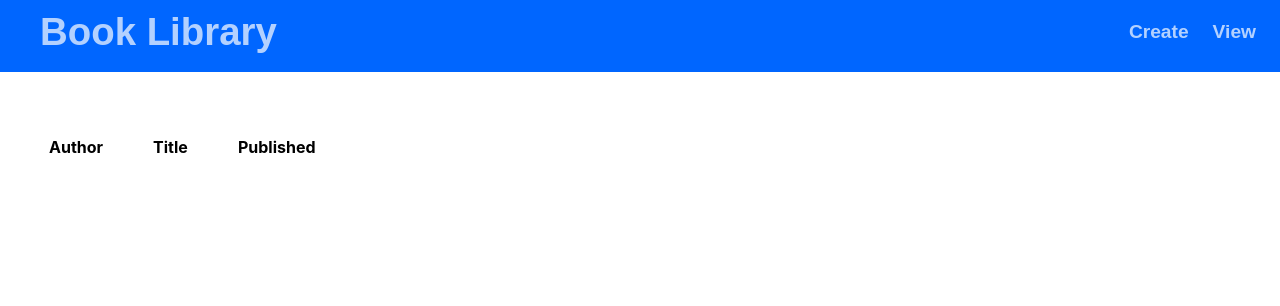
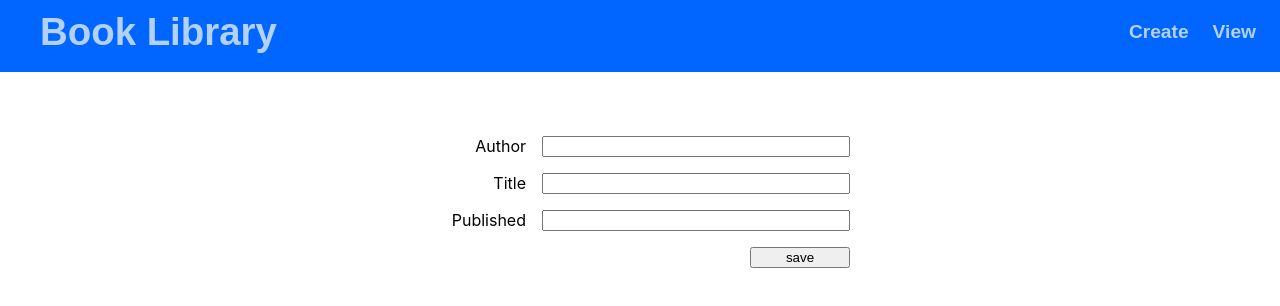
Before and after one commit to adamsjoe/books_react_node, a React (Create React App) app in the folder client/: page /create in a window 1280 px wide. Shown: the top 306 px of the page. Built offline with nearby package versions, Linux system fonts and the light colour scheme; no server answers.

Commit message:
added styling and react routes

```diff
--- a/client/package.json
+++ b/client/package.json
@@ -38,6 +38,7 @@
   "devDependencies": {
     "@material-ui/core": "^4.11.4",
     "@material-ui/icons": "^4.11.2",
-    "axios": "^0.21.1"
+    "axios": "^0.21.1",
+    "react-router-dom": "^5.2.0"
   }
 }
--- a/client/src/App.js
+++ b/client/src/App.js
@@ -1,13 +1,25 @@
 import BookLibrary from './BookLibrary';
 import Header from './Header';
 import './App.css';
+import Book from './Book';
+import {BrowserRouter as Router, Switch, Route} from 'react-router-dom';
 
 function App() {
   return (
-    <div className="App">
-      <Header />
-      <BookLibrary />
-    </div>
+    <Router>
+      <div className="App">
+        <Header />
+
+        <Switch>
+          <Route exact path="/">
+            <BookLibrary />
+          </Route>
+          <Route path="/create">
+            <Book />
+          </Route>
+        </Switch>
+      </div>
+    </Router>
   );
 }
 
--- a/client/src/Book.css
+++ b/client/src/Book.css
@@ -1,7 +1,24 @@
-#book-message{
-    width: 300px;
+form {
+    display: grid;
+    grid-template-columns: 1fr 1fr;
+    gap: 1em;
+    width: 420px;
+
     margin-left: auto;
     margin-right: auto;
-    margin-top: 5em;
-    font-size: 30px;
+    margin-top: 4em;
 }
+
+input[type="submit"] {
+    grid-column: 2/3;
+    width: 100px;
+    justify-self: end;
+}
+
+input[type="text"] {
+    width: 300px;
+}
+
+label {
+    justify-self: end;
+}
--- a/client/src/Book.js
+++ b/client/src/Book.js
@@ -4,7 +4,21 @@ import './Book.css';
 function Book() {
     console.log('server url', process.env.REACT_APP_SERVER_URL);
     return(
-        <div id='book-message'>This is a book!</div>
+        <div>
+            <form>
+                <label htmlFor="author">Author</label>
+                <input type="text" name="author" id="author" />
+
+                <label htmlFor="title">Title</label>
+                <input type="text" name="title" id="title" />
+
+                <label htmlFor="published">Published</label>
+                <input type="text" name="published" id="published" />
+
+                <input type="submit" value="save" />
+
+            </form>
+        </div>
     );
 }
 
--- a/client/src/BookLibrary.css
+++ b/client/src/BookLibrary.css
@@ -1,6 +1,8 @@
 table {
     border-spacing: 3em 1em;
     margin-top: 3em;
+    margin-left: auto;
+    margin-right: auto;
 }
 
 th {
--- a/client/src/Header.js
+++ b/client/src/Header.js
@@ -1,16 +1,17 @@
 import React from 'react';
 import './Header.css';
+import  { Link } from 'react-router-dom';
 
 function Header() {
     return (
         <div className="header">
             <ul className="header-left">
-                <li className="logo"><a href ="/">Book Library</a></li>
+                <li className="logo"><Link to="/">Book Library</Link></li>
             </ul>
 
             <ul className="header-right">
-                <li><a href ="/">Create</a></li>
-                <li><a href ="/">View</a></li>
+                <li><Link to="/create">Create</Link></li>
+                <li><Link to="/">View</Link></li>
             </ul>
 
         </div>
```
Also changed, not shown: 1 other file (tests, documents, lock files or other folders).
